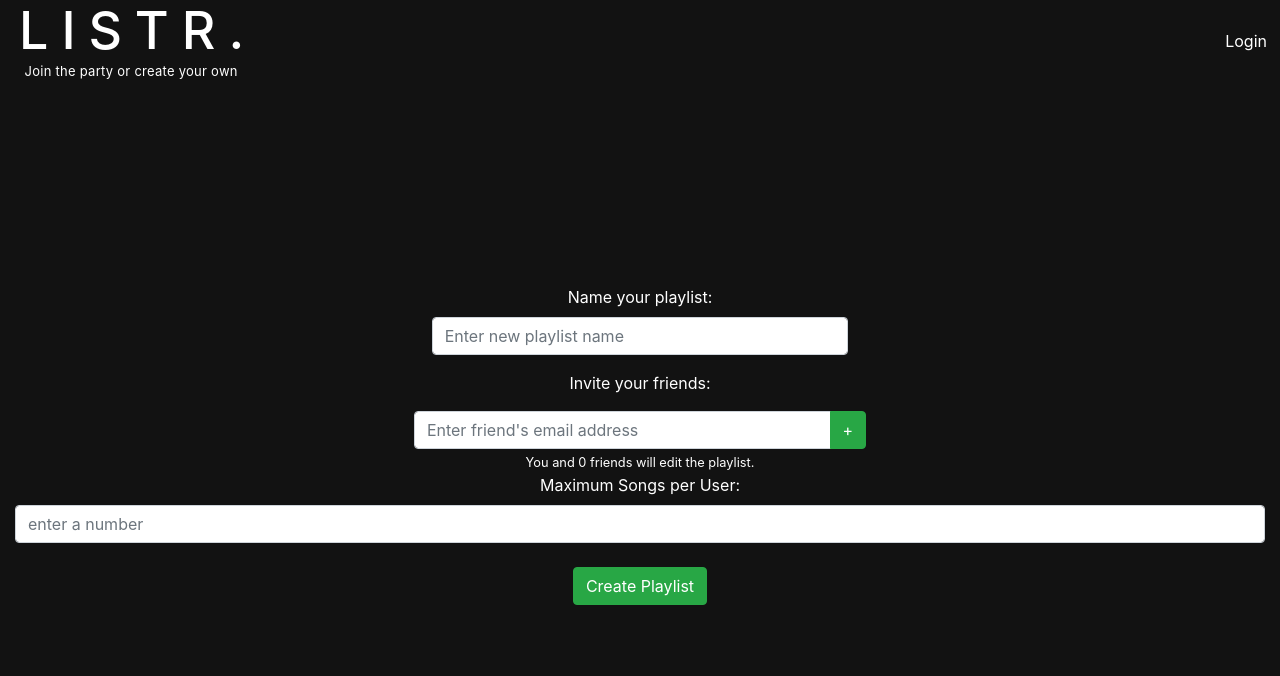
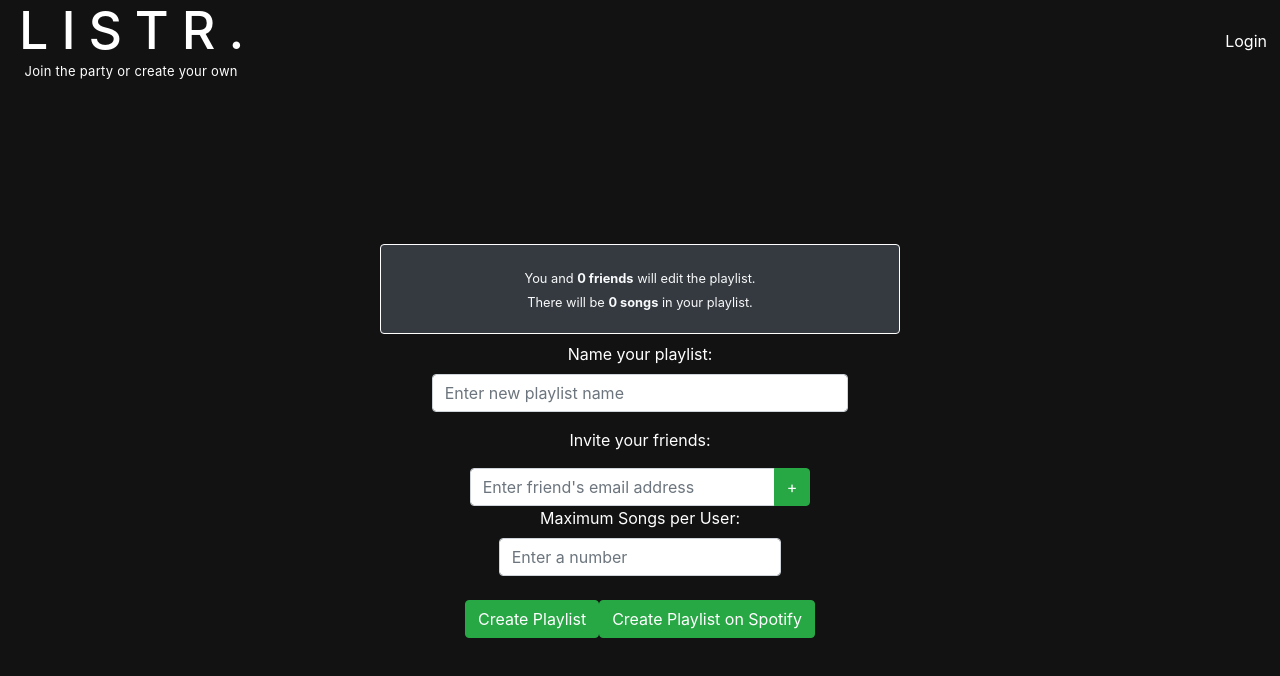
Before and after one commit to world-domination-enterprises/project_battlelist, a React (Create React App) app in the folder client/: page /create-playlist in a window 1280 px wide. Shown: the top 676 px of the page. Built offline with nearby package versions, Linux system fonts and the light colour scheme; no server answers; what spotify-web-api-node would draw is missing.

Commit message:
more stuff

```diff
--- a/client/src/api.js
+++ b/client/src/api.js
@@ -146,6 +146,7 @@ export default {
       .then(res => res.data)
       .catch(errHandler)
   },
+
   sendEmailInvite(data){
     console.log('The following address was sen to the backend: ', data)
     return service
@@ -155,6 +156,7 @@ export default {
       })
       .catch(errHandler)
   },
+
   getHostedPlaylists(userId) {
     console.log('api called with following data: ', userId)
     return service
--- a/client/src/components/InviteUserEmailsListItem.jsx
+++ b/client/src/components/InviteUserEmailsListItem.jsx
@@ -3,6 +3,7 @@ import { ListGroup, ListGroupItem, Button } from 'reactstrap';
 
 export default function InviteUserEmailsListItem(props) {
   return (
+    // TODO --- IMPORTANT: this needs to be styled
     <div id='invited-user-emails-container'>
       <ListGroup id='invited-user-emails-list' className='email-input' >
         {props.emails.map((email, i) =>
--- a/client/src/components/InviteUsers.jsx
+++ b/client/src/components/InviteUsers.jsx
@@ -31,7 +31,7 @@ export default class InviteUsers extends Component {
       <div className='invite-users-container'>
 
           <Label for="email-entry" className="m-3">Invite your friends:</Label> <br/>
-          <InputGroup className='email-input d-flex justify-content-center'>
+          <InputGroup className='email-input d-flex justify-content-center col-12'>
             <Input
               type="email"
               name="invite-user-email"
@@ -39,7 +39,7 @@ export default class InviteUsers extends Component {
               placeholder="Enter friend's email address"
               value={this.props.value}
               onChange={(e) => this.props.onEmailChange('emailInputText',  e)}
-              className="col-4"
+              className="col-3"
               />
             <InputGroupAddon addonType="append">
              <Button
@@ -51,9 +51,7 @@ export default class InviteUsers extends Component {
           </InputGroup>
           {this.state.emailInputError && <div className='error'><small> {this.state.emailInputError}</small></div>}
 
-          <small>You and {this.props['inviteUserEmails'].length} friend{this.props['inviteUserEmails'].length!==  1 && 's'} will edit the playlist.</small><br/>
           {this.props.emailInputError && <small className="text-danger"> {this.props.emailInputError}</small>}
-
 
           {this.props.inviteUserEmails[0] && <InviteUserEmailsListItem emails={this.props.inviteUserEmails} onEmailDelete={this.props.onEmailDelete}/>}
       </div>
--- a/client/src/components/MaxSongs.jsx
+++ b/client/src/components/MaxSongs.jsx
@@ -3,13 +3,13 @@ import { Input, Label } from 'reactstrap'
 
 export default function MaxSongs(props) {
   return (
-    <div className='max-songs-container'>
+    <div className='max-songs-container col-3 mx-auto'>
       <Label for='max-songs'>Maximum Songs per User:</Label>
       <Input
         type="number"
         name="max-songs"
         id="max-songs"
-        placeholder="enter a number"
+        placeholder="Enter a number"
         value={props.value}
         onChange={(e) => props.onMaxSongsChange('maxSongsPerUser',  e)}
         />
--- a/client/src/components/pages/CreatePlaylist.jsx
+++ b/client/src/components/pages/CreatePlaylist.jsx
@@ -3,7 +3,8 @@ import api from '../../api';
 import NamePlaylist from '../NamePlaylist';
 import InviteUsers from '../InviteUsers';
 import MaxSongs from '../MaxSongs';
-import { Button } from 'reactstrap';
+import { Button, Card, CardBody } from 'reactstrap';
+import spotifyApi from '../../spotifyApi';
 
 export default class CreatePlaylist extends Component {
   constructor (props) {
@@ -22,6 +23,7 @@ export default class CreatePlaylist extends Component {
       isActive: false,
       _activePlaylists: [],
       _userId: '',
+      spotifyId: '',
 
       /*********** RENDER SWITCHES ************/
       renderEmail: false,
@@ -42,6 +44,11 @@ export default class CreatePlaylist extends Component {
   // handleSubmit(e) {
   //   e.preventDefault()
   // }
+
+  createPlaylistOnSpotify() {
+    spotifyApi.createPlaylists(this.state.spotifyId, this.state.playlistName, { 'public' : true, })
+    .then(data => console.log('DEBUG --- FRONTEND ---: playlist created on Spotify: ', data))
+  }
 
   handleSubmit (e, stateFieldName) {
     switch(e.target.id) {
@@ -174,7 +181,9 @@ export default class CreatePlaylist extends Component {
           _playlistCreator: user._id,
           _playlistEditor: user._id,
           userName: user.username,
-          _userId: user._id   //  TODO: is this needed?
+          _userId: user._id,
+          spotifyId: user.spotifyID
+             //  TODO: is this needed?
         })
       })
   }
@@ -200,7 +209,16 @@ export default class CreatePlaylist extends Component {
     return (
       <div className='create-playlist-container d-flex justify-content-center'>
         <div className="create-playlist-wrapper flex-column align-self-center col-12">
-        <NamePlaylist
+
+        <Card className='col-5 mx-auto border-white text-light bg-dark'>
+          <CardBody>
+            {this.state.playlistName && <h2><strong>« {this.state.playlistName} »</strong></h2>}
+            <small>You and <strong>{this.state['inviteUserEmails'].length} friend{this.state['inviteUserEmails'].length!==  1 && 's'}</strong> will edit the playlist.</small><br/>
+            <small>There will be <strong>{(this.state['inviteUserEmails'].length + 1) * this.state.maxSongsPerUser} song{(this.state['inviteUserEmails'].length * this.state.maxSongsPerUser !==  1) && 's'}</strong> in your playlist.</small><br/>
+          </CardBody>
+        </Card>
+
+        <NamePlaylist className='col-4 mx-auto'
           value={this.state.playlistName}
           onNameSubmit={this.handleSubmit}
           onNameChange={this.handleNameChange}
@@ -228,6 +246,7 @@ export default class CreatePlaylist extends Component {
 
         {/* BUTTON TO SUBMIT ALL FORM DATA ADDED TO STATE */}
         <Button className="btn btn-success mx-auto mt-4" onClick={() => this.addPlaylist()}>Create Playlist</Button>
+        <Button className="btn btn-success mx-auto mt-4" onClick={() => this.createPlaylistOnSpotify()}>Create Playlist on Spotify</Button>
         </div>
       </div>
     )
--- a/client/src/components/pages/SelectPage.jsx
+++ b/client/src/components/pages/SelectPage.jsx
@@ -1,17 +1,20 @@
 import React from 'react'
 import { ListGroup, ListGroupItem, ListGroupItemHeading, ListGroupItemText } from 'reactstrap'
+import { Link } from 'react-router-dom'
 
 export default function SelectPage() {
   return (
     <div className='select-page-container'>
       <h1>You can do one of the following:</h1>
       <ListGroup>
+        <Link to='/create-playlist' className='select-page-link'>
         <ListGroupItem>
           <ListGroupItemHeading>Create a playlist</ListGroupItemHeading>
           <ListGroupItemText>
           Create a new playlist and decide how many songs each user will be able to add. Don't forget to invite your friends!
           </ListGroupItemText>
         </ListGroupItem>
+        </Link>
         <ListGroupItem>
           <ListGroupItemHeading>Manage your playlists</ListGroupItemHeading>
           <ListGroupItemText>
--- a/client/src/index.scss
+++ b/client/src/index.scss
@@ -154,6 +154,11 @@ ul {
   height: 100vh;
 }
 
+.select-page-link {
+  color: black;
+  text-decoration: none;
+}
+
 // --------------------
 // Style for Create playlist component
 
--- a/client/src/spotifyApi.js
+++ b/client/src/spotifyApi.js
@@ -37,5 +37,21 @@ export default {
           return data.body.tracks.items
         })
     }
+  },
+
+  createPlaylists(userId, playlistName, options) {
+    if (!this.accessToken) {
+      return api.refreshAndFetchAccessToken()
+        .then(data => {
+          this.accessToken = data.body.access_token
+          spotifyWebApi.setAccessToken(this.accessToken);
+          return spotifyWebApi.createPlaylist(userId, playlistName, options)
+        })
+        .then(data => {
+        console.log('DEBUG --- playlist created on spotify: ', data)
+        return data
+      })
+      .catch(err => console.log('ERROR creating playlist on spotify: ', err))
+    }
   }
 }
```
Also changed, not shown: 2 other files (tests, documents, lock files or other folders). Lines whose indentation alone changed are shown as unchanged.
